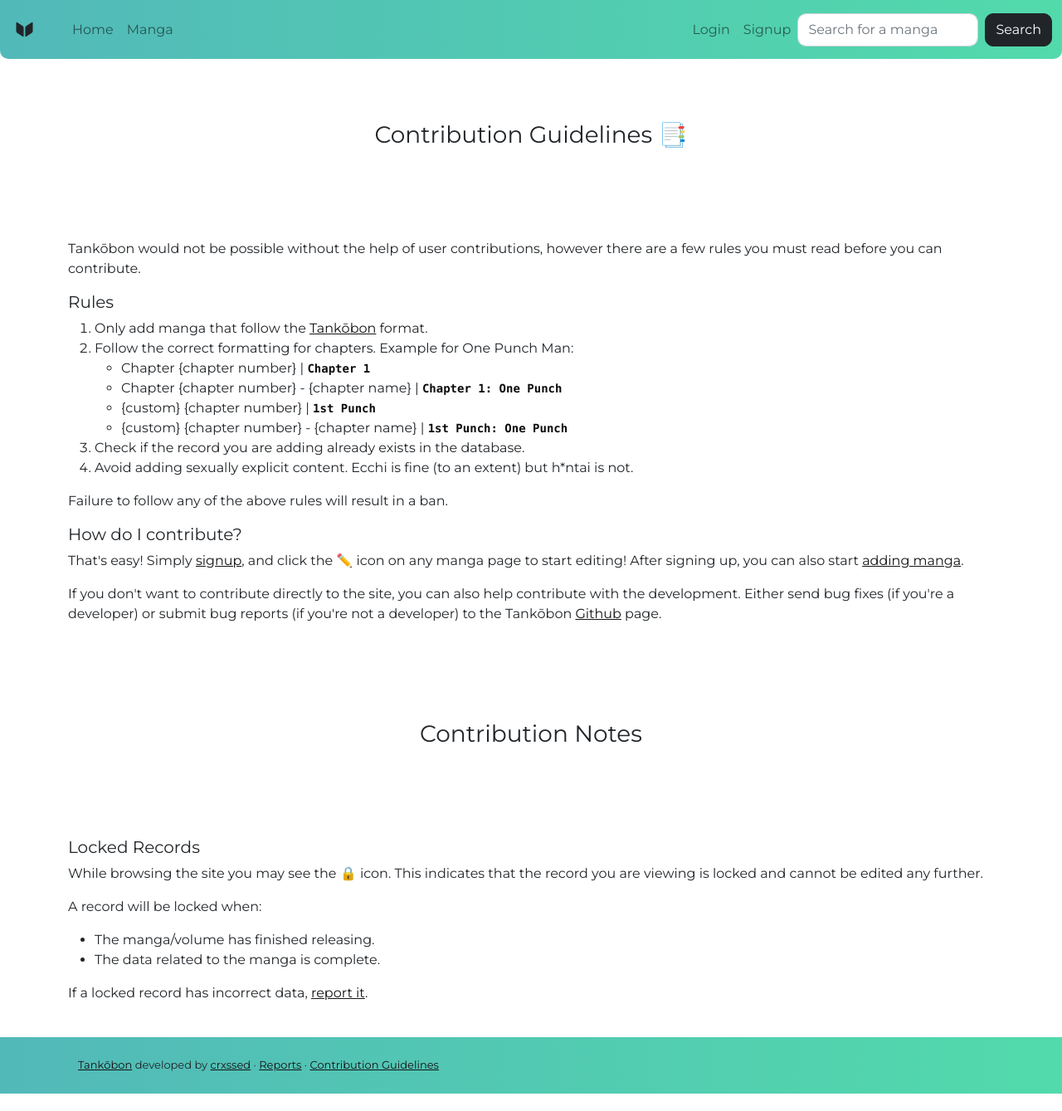
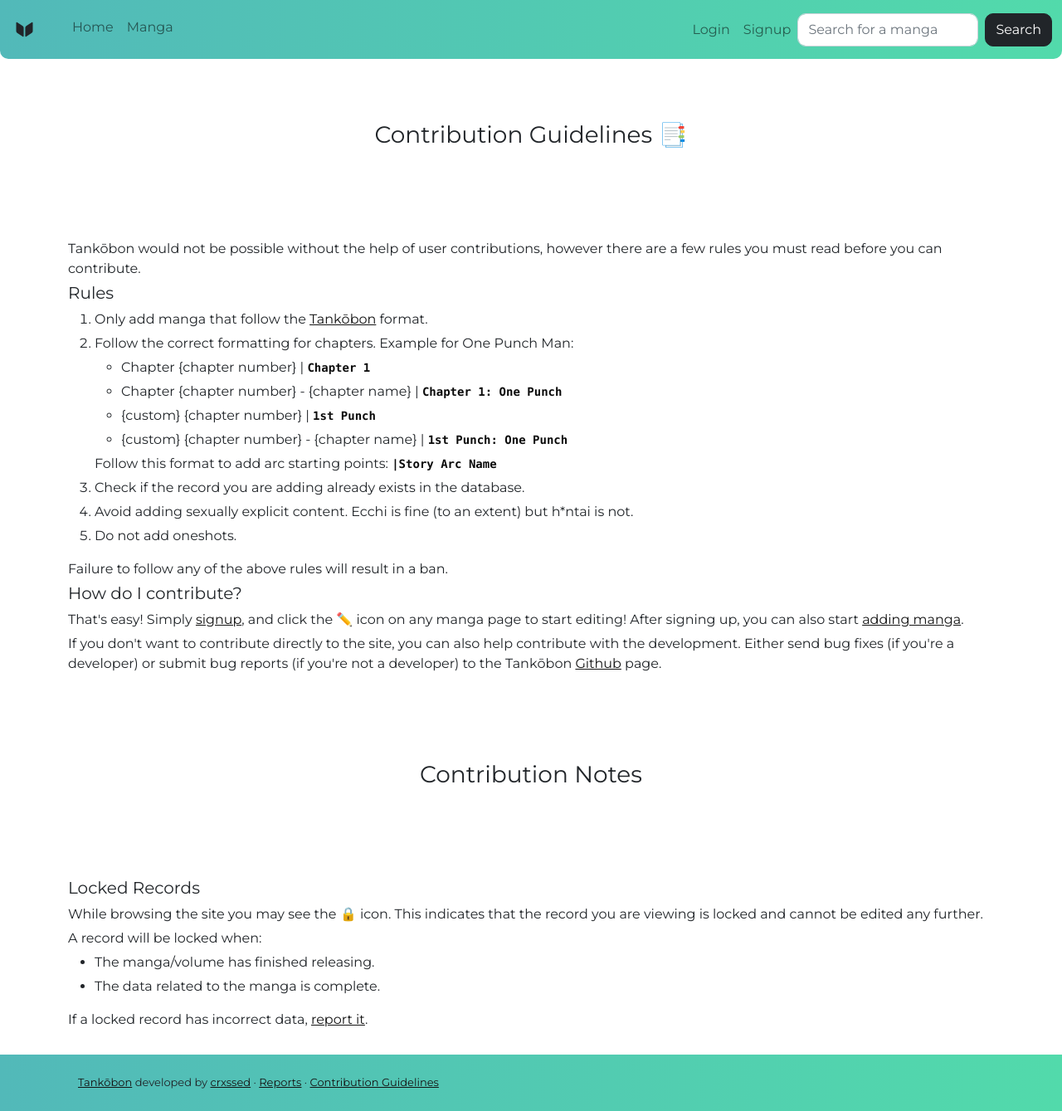
Before and after one commit to crxssed7/tankobon, a Django app: page /contrib/ in a window 1280 px wide. Shown: the whole page at 83% size. Before the commit the page ends 1318 px from the top, so only its background shows below. Run offline with Django 3.2, Linux system fonts and the light colour scheme; some libraries are stand-ins or nearby versions.

Commit message:
added ability to document arc starting points

```diff
--- a/web/forms.py
+++ b/web/forms.py
@@ -32,7 +32,7 @@ class MangaForm(forms.ModelForm):
         fields = ('name', 'romaji', 'description', 'status', 'start_date', 'poster', 'banner', 'anilist_id', 'mal_id', 'mangaupdates_id', 'anime_planet_slug', 'kitsu_id', 'fandom', 'magazine', 'volume_count')
 
 class VolumeEditForm(forms.ModelForm):
-    chapters = forms.CharField(widget=forms.Textarea(), help_text='Make sure that each chapter is listed on a separate line. If the chapter has a known name, include it here.')
+    chapters = forms.CharField(widget=forms.Textarea(), help_text='Make sure that each chapter is listed on a separate line. If the chapter has a known name, include it here. To add an arc starting point use the format \'|Story Arc Name\'.')
     poster = forms.CharField(label='Poster URL', help_text='URL to an image file.', required=False)
 
     class Meta:
@@ -41,7 +41,7 @@ class VolumeEditForm(forms.ModelForm):
 
 class VolumeNewForm(forms.ModelForm):
     absolute_number = forms.IntegerField(label='Volume Number', help_text='Volume number -1 is reserved for chapters that are not in tankobon format yet.')
-    chapters = forms.CharField(widget=forms.Textarea(), help_text='Make sure that each chapter is listed on a separate line. If the chapter has a known name, include it here.')
+    chapters = forms.CharField(widget=forms.Textarea(), help_text='Make sure that each chapter is listed on a separate line. If the chapter has a known name, include it here.. To add an arc starting point use the format \'|Story Arc Name\'.')
     poster = forms.CharField(label='Poster URL', help_text='URL to an image file.', required=False)
 
     class Meta:
--- a/web/templates/web/contrib.html
+++ b/web/templates/web/contrib.html
@@ -5,6 +5,12 @@
 {% block title %}Contribution Guidelines - Tankōbon{% endblock %}
 
 {% block content %}
+<style>
+    li, p {
+        margin-bottom: 5px;
+    }
+</style>
+
 <div class="feature">
     <h3>Contribution Guidelines 📑</h3>
 </div>
@@ -22,8 +28,10 @@
             <li>{custom} {chapter number} | <code>1st Punch</code></li>
             <li>{custom} {chapter number} - {chapter name} | <code>1st Punch: One Punch</code></li>
         </ul>
+        <p>Follow this format to add arc starting points: <code>|Story Arc Name</code></p>
         <li>Check if the record you are adding already exists in the database.</li>
         <li>Avoid adding sexually explicit content. Ecchi is fine (to an extent) but h*ntai is not.</li>
+        <li>Do not add oneshots.</li>
     </ol>
     <p>Failure to follow any of the above rules will result in a ban.</p>
     <h5>How do I contribute?</h5>
--- a/web/templates/web/detail.html
+++ b/web/templates/web/detail.html
@@ -173,7 +173,7 @@
                     </div>
                     {% endif %}
                     <ul>
-                        {{ volume.chapters | listify | bleach:"li" }}
+                        {{ volume.chapters | listify | bleach:"li,p,b,br" }}
                     </ul>
                 </div>
             </details>
--- a/web/templatetags/detail_tags.py
+++ b/web/templatetags/detail_tags.py
@@ -6,10 +6,14 @@ register = template.Library()
 @register.filter()
 @stringfilter
 def listify(value):
+    value = value.replace('<', '').replace('>', '')
     chapters = value.split('\n')
     output = ""
     for chapter in chapters:
         if not chapter.isspace():
-            c = "<li class=\"chapter-li\">" + chapter + "</li>\n"
+            if chapter.startswith('|'):
+                c = "<br><p><b>" + chapter.replace('|', '') + " arc starts here.</b></p>"
+            else:
+                c = "<li class=\"chapter-li\">" + chapter + "</li>\n"
             output += c
     return output
```
